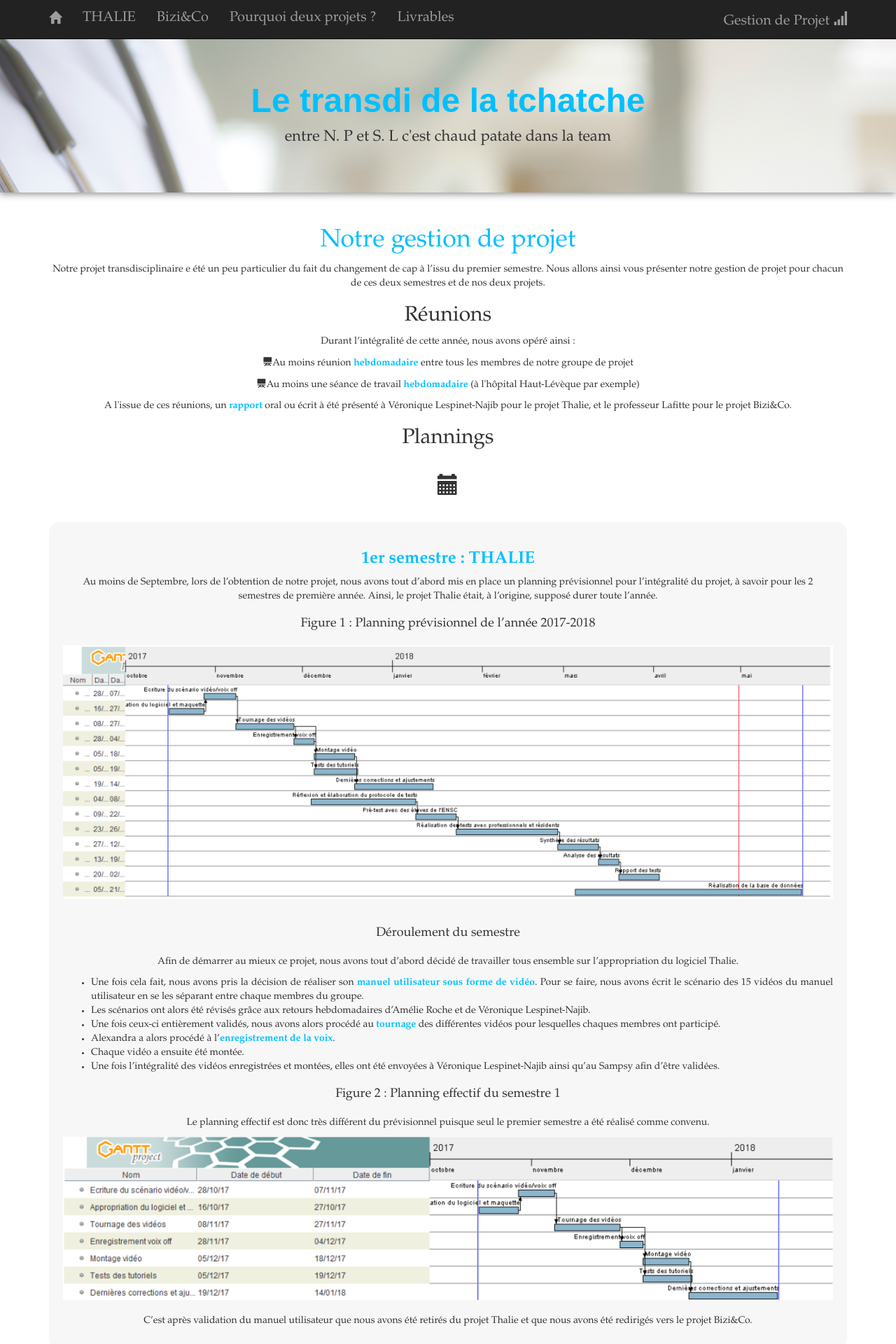
After one commit to alexandrapometko/Site-transdi, a PHP site: page /gesp.php in a window 1280 px wide. The commit adds this page. Shown: the top 1920 px of the page at 70% size. Run offline with PHP 8.4, Linux system fonts and the light colour scheme.

Commit message:
Gesp finished

```diff
--- a/css/main.css
+++ b/css/main.css
@@ -133,6 +133,15 @@ strong, h1 {
 	margin-top : 30px;
 }
 
+.project img {
+	width: 100%;
+	margin-bottom:20px;
+}
+
+.project ul {
+	text-align: justify;
+}
+
 .p1 {
 	border-right: white solid 10px;
 }
@@ -141,14 +150,17 @@ strong, h1 {
 	border-left: white solid 10px;
 }
 
+h4 {
+	height:40px;
+	padding: 10px;
+}
+
 .bizi {
 	width: 200px;
 	display: inline;
 }
 
-.project ul {
-	text-align: left;
-}
+
 
 footer {
 	background-color: rgb(34, 34, 34);
--- /dev/null
+++ b/gesp.php
@@ -0,0 +1,75 @@
+<!DOCTYPE html>
+<html>
+<?php include('includes/head.html'); ?>
+
+<body>
+	<?php include('includes/top.html'); ?>
+	<div class="container text-center">
+		<h1>Notre gestion de projet</h1>
+
+		<p>Notre projet transdisciplinaire e été un peu particulier du fait du changement de cap à l’issu du premier semestre.
+		Nous allons ainsi vous présenter notre gestion de projet pour chacun de ces deux semestres et de nos deux projets.</p>
+
+		<h2>Réunions</h2>
+		<p>Durant l’intégralité de cette année, nous avons opéré ainsi :</p>
+		<p><span class="glyphicon glyphicon-blackboard"></span>Au moins réunion <strong>hebdomadaire</strong> entre tous les membres de notre groupe de projet</p>
+		<p><span class="glyphicon glyphicon-blackboard"></span>Au moins une séance de travail <strong>hebdomadaire</strong> (à l'hôpital Haut-Lévèque par exemple)</p>
+		<p>A l'issue de ces réunions, un <strong>rapport</strong> oral ou écrit à été présenté à Véronique Lespinet-Najib pour le projet Thalie, et le professeur Lafitte pour le projet Bizi&Co.</p>
+		<h2>Plannings<br><br><span class="glyphicon glyphicon-calendar"></span></h2>
+		<div class="project">
+			<h3><strong>1er semestre : THALIE</strong></h3>
+			<p>Au moins de Septembre, lors de l’obtention de notre projet, nous avons tout d’abord mis en place un planning prévisionnel pour l’intégralité du projet, à savoir pour les 2 semestres de première année. Ainsi, le projet Thalie était, à l’origine, supposé durer toute l’année. </p>
+
+			<h4>Figure 1 : Planning prévisionnel de l’année 2017-2018</h4>
+			<img src="images/thaliegantt1.png" alt"Planning prévisionnel annee"/>
+			<h4>Déroulement du semestre</h4>
+			<p>Afin de démarrer au mieux ce projet, nous avons tout d’abord décidé de travailler tous ensemble sur l’appropriation du logiciel Thalie.</p>
+			<ul>
+				<li>Une fois cela fait, nous avons pris la décision de réaliser son <strong>manuel utilisateur sous forme de vidéo</strong>. Pour se faire, nous avons écrit le scénario des 15 vidéos du manuel utilisateur en se les séparant entre chaque membres du groupe. </li>
+				<li>Les scénarios ont alors été révisés grâce aux retours hebdomadaires d’Amélie Roche et de Véronique Lespinet-Najib. </li>
+				<li>Une fois ceux-ci entièrement validés, nous avons alors procédé au <strong>tournage</strong> des différentes vidéos pour lesquelles chaques membres ont participé. </li>
+				<li>Alexandra a alors procédé à l’<strong>enregistrement de la voix</strong>.</li>
+				<li>Chaque vidéo a ensuite été montée.</li>
+				<li>Une fois l’intégralité des vidéos enregistrées et montées, elles ont été envoyées à Véronique Lespinet-Najib ainsi qu’au Sampsy afin d’être validées. </li>
+			</ul>
+
+			<h4>Figure 2 : Planning effectif du semestre 1</h4>
+			<p>Le planning effectif est donc très différent du prévisionnel puisque seul le premier semestre a été réalisé comme convenu.</p>
+			<img src="images/thaliegantt2.png" alt"Planning semestre 1"/>
+
+			<p>C’est après validation du manuel utilisateur que nous avons été retirés du projet Thalie et que nous avons été redirigés vers le projet Bizi&Co.</p>
+		</div>
+		<div class="project">
+			<h3><strong>2ème semestre : Bizi&Co</strong></h3>
+			<p>Ainsi, nous avons dû, au début de ce second semestre, mettre en place un nouveau planning afin de prévoir un calendrier à respecter pour ce nouveau projet.</p>
+			<h4>Figure 3 : Planning prévisionnel du semestre 2</h4>
+			<img src="images/bizigantt1.png" alt="planning previsonnel S2"/>
+			<h4>Définition du besoin client</h4>
+			<p>Au début du semestre, nous avons décidé de travailler en groupe sur la définition des besoins du clients et également l’appropriation du projet.</p>
+			<p>En effet, il n’est pas aisé de changer de projet au milieu de l’année et celui-ci étant complètement différent de Thalie, il nous a été nécessaire pleinement en prendre connaissance.</p>
+			<p>Ainsi, après plusieurs rendez-vous téléphoniques/Skype, nous avons établi nos objectifs, à savoir la <strong>réalisation de tests utilisateurs d’une plateforme disponible sur Google Home</strong>.  Celle-ci permettant pour le moment de se présenter et également de réaliser un suivi cardiologique.</p>
+			<h4>Déroulement du semestre</h4>
+			<ul>
+				<li>Nous avons donc entrepris de réaliser le <strong>protocole d'entretien</strong> que nous allions utiliser pour ces tests-utilisateur en accord avec les demandes de nos clients.</li>
+				<li>Après plusieurs échanges avec ceux et plusieurs corrections de nos entretiens, nous avons pu démarrer les tests utilisateurs.
+				<br>Ceux-ci ont été réalisés tous les jeudi après-midi de 14h à 18H à l’hôpital Haut-Lévèque dans le service cardiologie.</li>
+				<li>Chaque rendez-vous test utilisateur était ponctué d’un court échange avec le Professeur Lafitte afin de lui faire part des différents retours issus des entretiens réalisés.</li>
+			</ul>
+			<h4>Changement des objectifs du projet</h4>
+			<ul>
+			<li>Après deux semaines de tests réalisés, le Professeur Lafitte a décidé d’ajouter un nouvel aspect à notre travail, à savoir le test d’une application mobile permettant, tout comme la Google Home,
+			de réaliser un suivi cardiologique. <br>Cela permettrait en effet de pouvoir comparer l’appréciation des patients vis à vis de l’application et de la Google Home. Nous avons donc <strong>modifié le protocole</strong> de nos tests utilisateur en conséquence.</li>
+			<li>Après 2 nouvelles semaines de tests et quelques retours relativement mitigés de notre part quant au succès de ceux-ci, le Professeur Lafitte a décidé de modifier le protocole de test en <strong>supprimant la partie application mobile</strong>,
+			mais également en changeant l’approche du protocole suivi par la Google Home afin d’<strong>humaniser davantage et alleger nos tests</strong>. <br>
+			Ainsi, le suivi cardiologique a fait place à une présentation normale de l'utilisateur.</li>
+			<li>Après environ 1 mois de tests utilisateurs, un changement a eu lieu puisque nous avons décidé d’<strong>abandonner le milieu médical</strong> de l’Hopital Haut-Lévèque pour aller en club pour séniors pour avoir des résultats plus pertinants du fait du contexte du lieu de passation.</li>
+			</ul>
+			<p>Le projet a donc été <strong>ponctué de nombreux changements</strong> que nous avons dû gérer aussi bien que possible. </p>
+		</div>
+
+	</div>
+
+	<?php include('includes/footer.html'); ?>
+
+  </body>
+</html>
--- a/index.php
+++ b/index.php
@@ -76,6 +76,9 @@
 		<div class="englob"></div>
 		<a href="gesp.php" title="Gestion de projet"><div class="gesp text-center project"><h3><span>La <strong>gestion de projet</strong>, c'est par ici !</h3></div></a>
 
+		<!--Plan vert-->
+
+
 	</div>
 
 
```
Also changed, not shown: images/bizigantt1.PNG (added), images/team/thegreat3.jpg (added), images/thaliegantt1.PNG (added), images/thaliegantt2.PNG (added).
